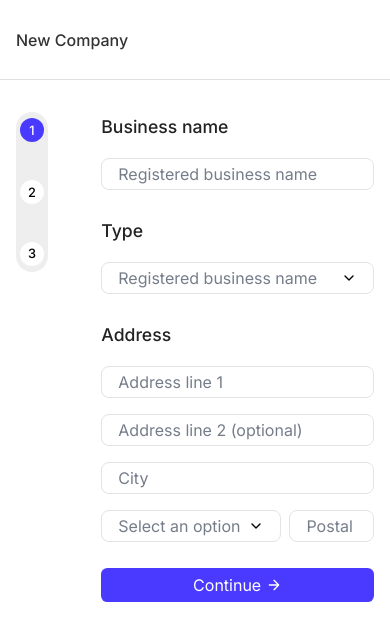
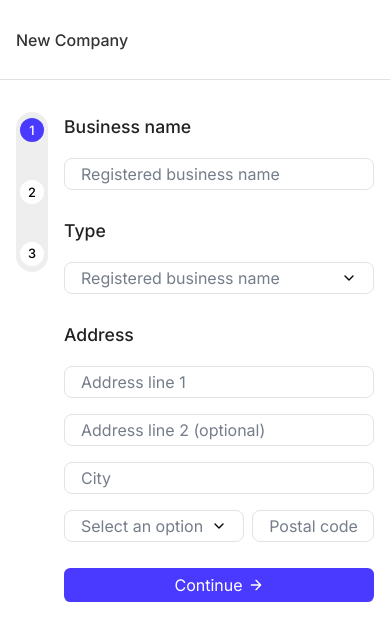
Before and after one commit to nestorvave/sancrisoft, a Next.js app: page / in a window 390 px wide. Shown: the top 640 px of the page. Built offline with nearby package versions, Linux system fonts and the light colour scheme.

Commit message:
fix: mobile responsive details

```diff
--- a/src/app/components/stepper/stepper.styles.ts
+++ b/src/app/components/stepper/stepper.styles.ts
@@ -8,6 +8,11 @@ export const StepperContainer = styled.section`
 
   @media (max-width: ${({ theme }) => theme.breakpoints.tablet}) {
     width: 25%;
+
+  }
+
+  @media (max-width: ${({ theme }) => theme.breakpoints.mobile}) {
+    width: 10%;
   }
 
   @media (max-width: ${({ theme }) => theme.breakpoints.smallMobile}) {
@@ -62,6 +67,8 @@ export const StepperLabels = styled.section`
   justify-content: space-between;
   height: 100%;
   padding: 0.4rem 0;
+
+
   @media (max-width: ${({ theme }) => theme.breakpoints.mobile}) {
     display: none;
   }
--- a/src/app/components/steps/contact-person.component.tsx
+++ b/src/app/components/steps/contact-person.component.tsx
@@ -93,6 +93,9 @@ const DivFullName = styled.div`
 
 const DivCountry = styled.div`
   width: 30%;
+  @media (max-width: ${({ theme }) => theme.breakpoints.tablet}) {
+    width: 40%;
+  }
 `;
 
 const DivPhone = styled.div`
--- a/src/app/page.tsx
+++ b/src/app/page.tsx
@@ -47,7 +47,6 @@ const LayoutMain = styled.section`
     padding: 2rem 0 0 1rem;
     width: 100%;
     gap: 0rem;
-    justify-content: space-between;
   }
 
   @media (max-width: ${({ theme }) => theme.breakpoints.smallMobile}) {
```
